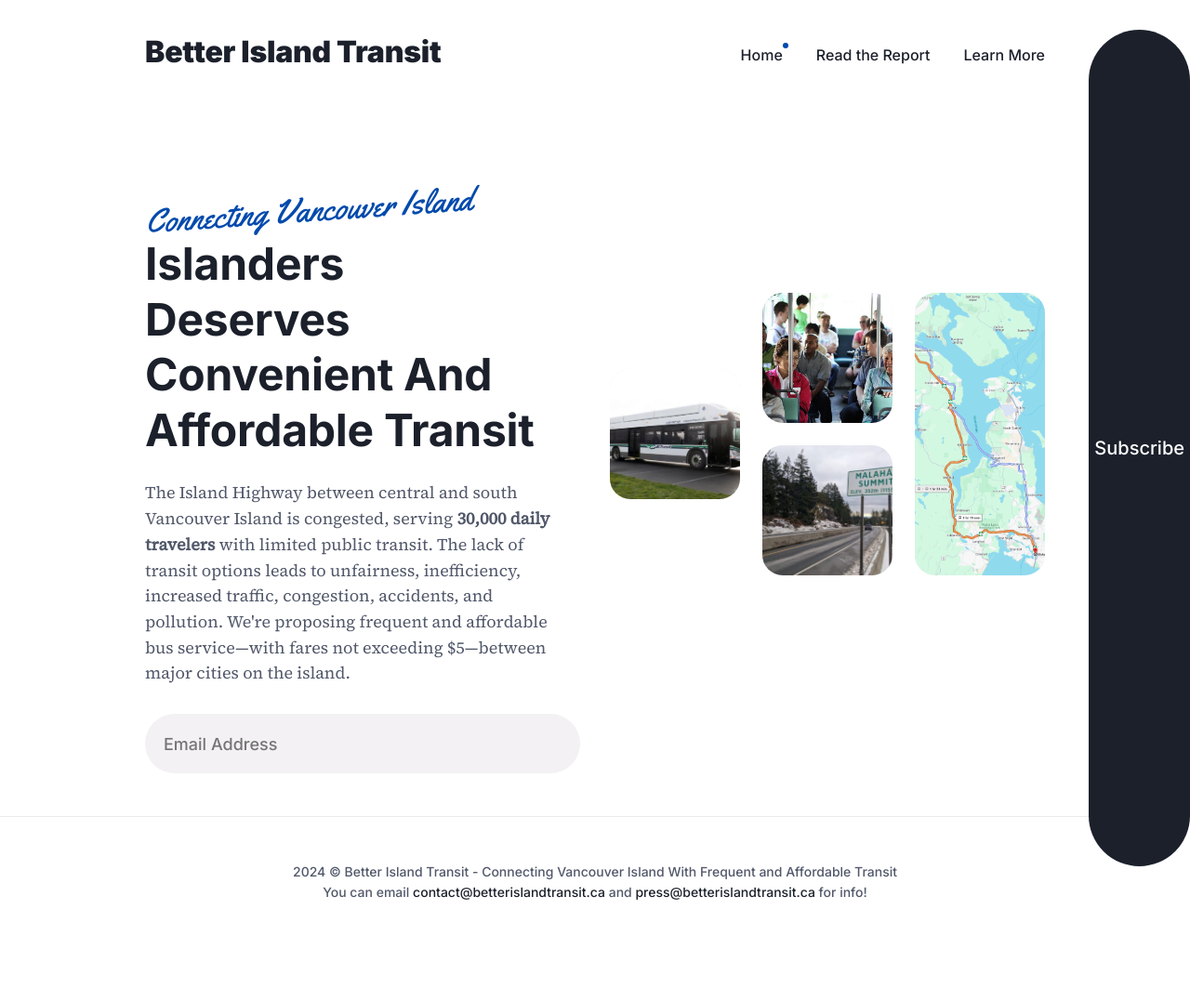
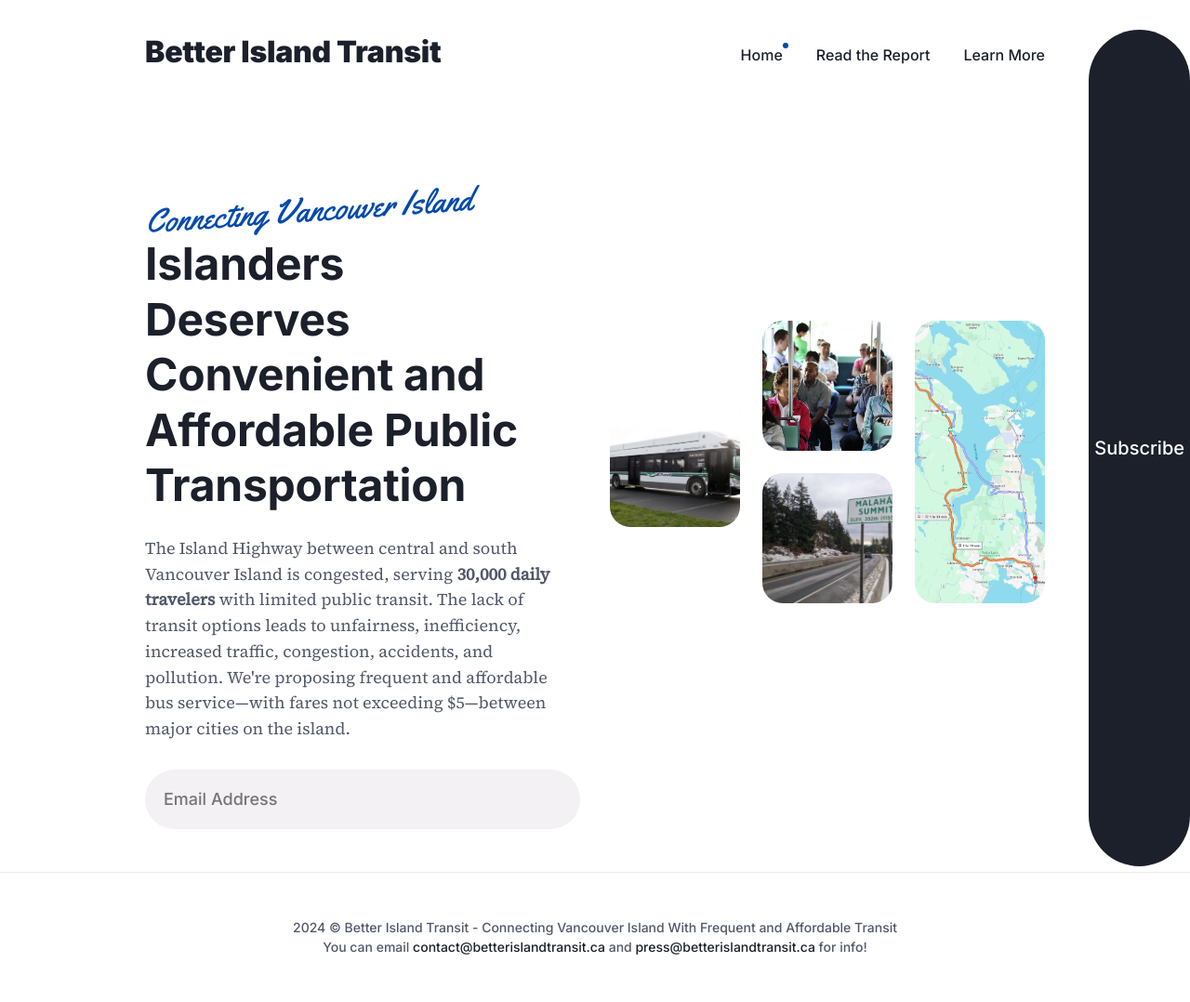
Before and after one commit to STNanaimo/better-island-transit, a Jekyll site: the page built from index.html, in a window 1280 px wide. Shown: the whole page at 93% size. Built offline with Jekyll 4.4.1, drawn with Linux system fonts in a browser that asks for light colours; comment, search, counter and statistics services are not loaded; before the commit the page ends 1018 px from its top, so only the background shows below that.

```diff
--- a/_data/settings.yml
+++ b/_data/settings.yml
@@ -36,7 +36,7 @@ cta_button:
 hero:
   enable: true
   hero_intro: Connecting Vancouver Island
-  hero_title: Islanders Deserves Convenient And Affordable Transit
+  hero_title: Islanders Deserves Convenient and Affordable Public Transportation
   hero_description: The Island Highway between central and south Vancouver Island is congested, serving <b>30,000 daily travelers</b> with limited public transit. The lack of transit options leads to unfairness, inefficiency, increased traffic, congestion, accidents, and pollution. We're proposing frequent and affordable bus service—with fares not exceeding $5—between major cities on the island.
   hero_images:
     - alt: "Double-Decker Bus in the CRD"
```
Also changed, not shown: _pages/report.md (+1 -1 lines), 1 other file.
